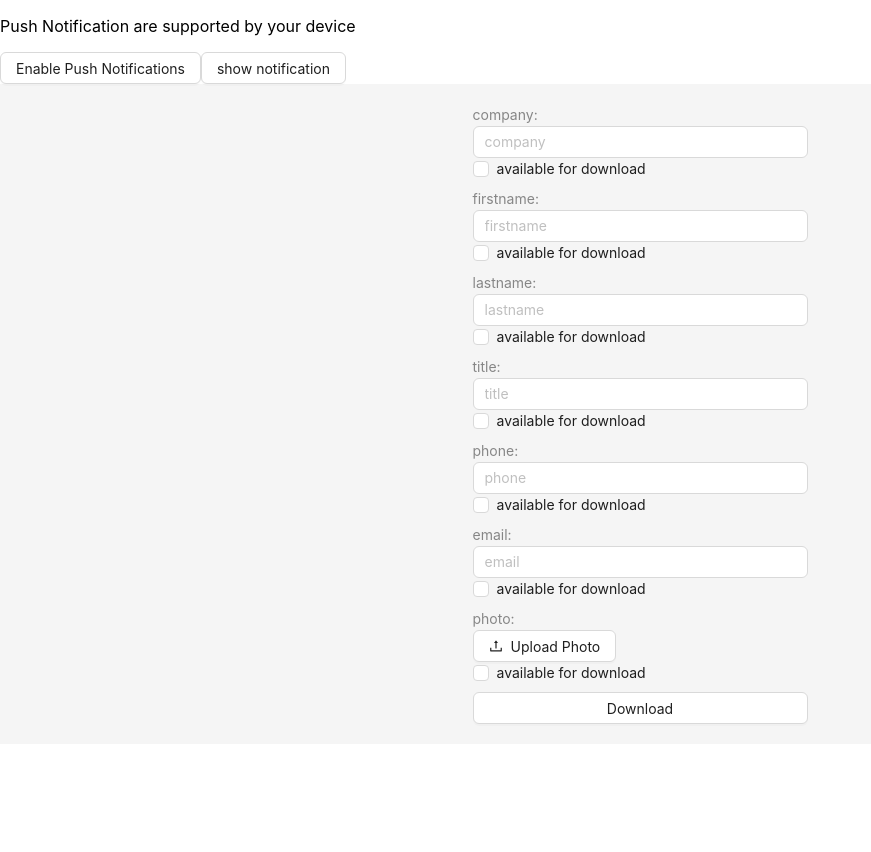
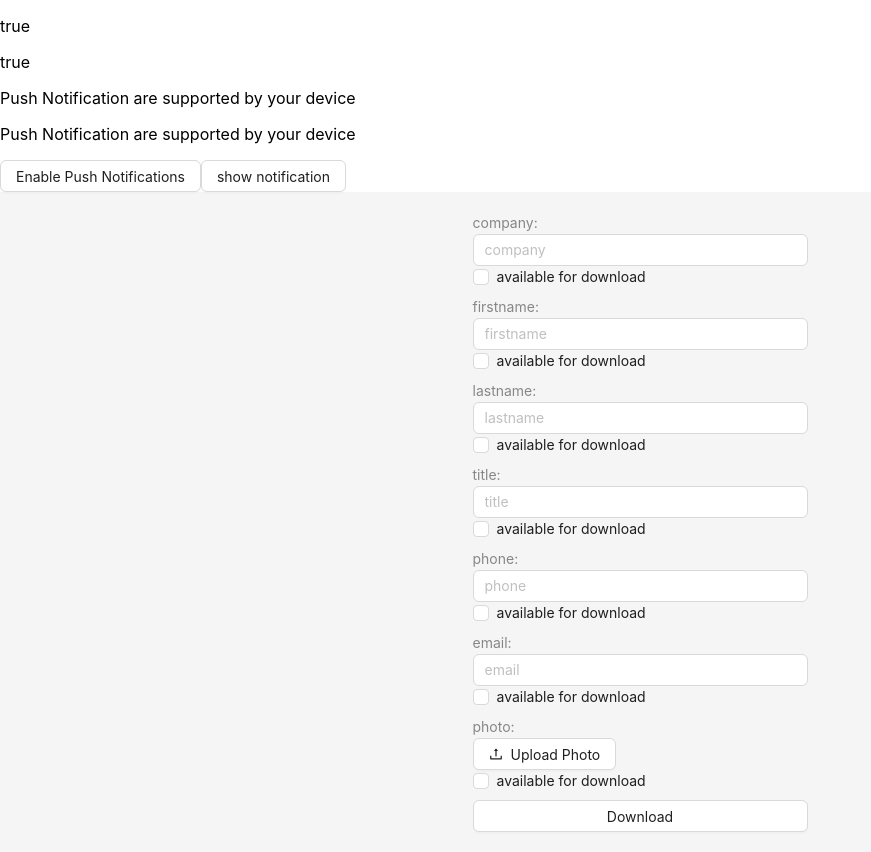
Before and after one commit to nju6g0/vcard-test, a React (Create React App) app: page / in a window 1280 px wide. Shown: the whole page, without its empty margins (0-871 px from the left). Before the commit the page ends 800 px from the top, so only its background shows below. Built offline with nearby package versions, Linux system fonts and the light colour scheme.

Commit message:
test notification

```diff
--- a/src/App.js
+++ b/src/App.js
@@ -29,7 +29,8 @@ useEffect(() => {
   if("serviceWorker" in navigator && "PushManager" in window){
     setIsSupported(true);
   }
-}, [])
+  console.log(isPushNotificationSupported())
+}, [isPushNotificationSupported])
   // useEffect(() => {
   //   pushNotification(notificationText)
   // }, [notificationText, pushNotification])
@@ -46,8 +47,10 @@ useEffect(() => {
   return (
     <div>
       {/* <p className="text">{eventName}</p> */}
-      <p>{"serviceWorker" in navigator && "PushManager" in window}</p>
+      <p>{"serviceWorker" in navigator && "PushManager" in window ? 'true': 'false'}</p>
+      <p>{isPushNotificationSupported()? 'true': 'false'}</p>
       <p>Push Notification are {!isSupported && 'NOT'} supported by your device</p>
+      <p>Push Notification are {!isPushNotificationSupported() && 'NOT'} supported by your device</p>
       <Button onClick={requestPermission}>Enable Push Notifications</Button>
       <Button
         onClick={() => {
@@ -58,7 +61,7 @@ useEffect(() => {
         show notification
       </Button>
       <Vcard />
-      {isScreenshotDetected && <div className="cover" />}
+      {/* {isScreenshotDetected && <div className="cover" />} */}
     </div>
   )
 }
```
